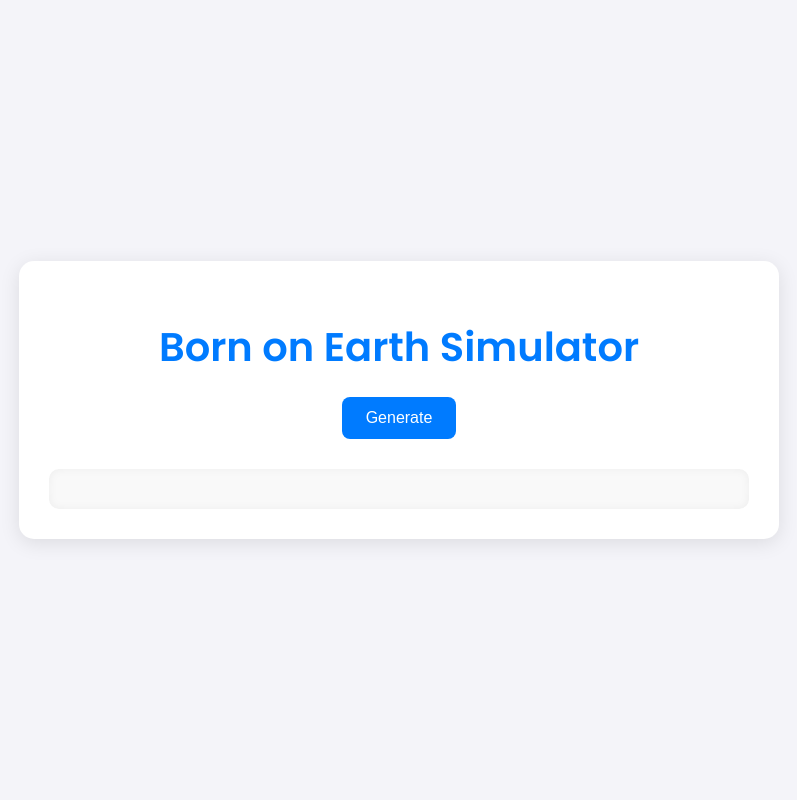
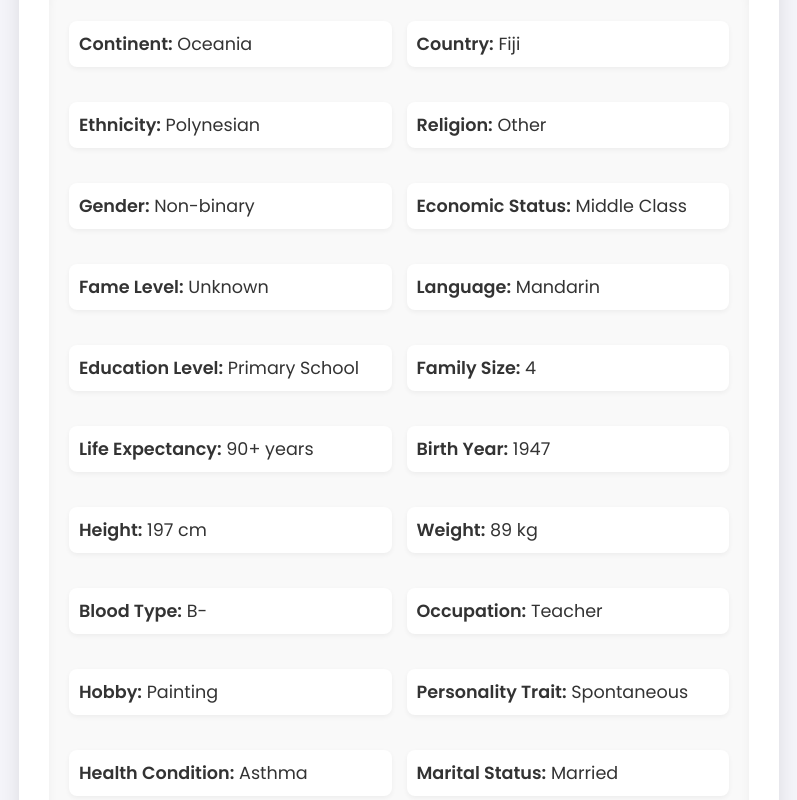
Before and after one commit to Liquefy7822/humanrng.github.io, a plain HTML site: page index.html in a window 1280 px wide. Both pictures are taken after a click on the button "Generate". Shown: the top 800 px of the page, without its empty margins (241-1038 px from the left). Drawn offline with Linux system fonts and the light colour scheme.

Commit message:
Update index.html

```diff
--- a/index.html
+++ b/index.html
@@ -118,7 +118,7 @@
                     { name: 'Japan', weight: 10 },
                     { name: 'South Korea', weight: 8 },
                     { name: 'Indonesia', weight: 15 },
-                    { name: 'Singapore', weight: 5 }  // Added Singapore
+                    { name: 'Singapore', weight: 5 }
                 ],
                 Europe: [
                     { name: 'Germany', weight: 15 },
@@ -152,7 +152,7 @@
             const ethnicities = {
                 Africa: ['Igbo', 'Yoruba', 'Zulu', 'Amhara', 'Oromo'],
                 Asia: ['Han Chinese', 'Bengali', 'Japanese', 'Korean', 'Tamil',
-                      'Chinese Singaporean', 'Malay Singaporean', 'Indian Singaporean', 'Eurasian Singaporean'],  // Added Singaporean ethnicities
+                      'Chinese Singaporean', 'Malay Singaporean', 'Indian Singaporean', 'Eurasian Singaporean'],
                 Europe: ['German', 'French', 'Italian', 'Spanish', 'English'],
                 'North America': ['Native American', 'African American', 'Hispanic', 'Caucasian', 'Asian American'],
                 'South America': ['Mestizo', 'Indigenous', 'European Brazilian', 'Afro-Brazilian', 'Mulatto'],
@@ -166,10 +166,54 @@
                 { name: 'Judaism', weight: 0.2 },
                 { name: 'Atheism', weight: 16 },
                 { name: 'Other', weight: 5.8 },
-                { name: 'Taoism', weight: 3 }  // Added Taoism (common in Singapore)
+                { name: 'Taoism', weight: 3 }
+            ];
+            const genders = ['Male', 'Female', 'Non-binary'];
+            const economicStatuses = [
+                { name: 'Poor', weight: 40 },
+                { name: 'Lower Middle Class', weight: 30 },
+                { name: 'Middle Class', weight: 20 },
+                { name: 'Upper Middle Class', weight: 8 },
+                { name: 'Rich', weight: 2 }
+            ];
+            const fameLevels = [
+                { name: 'Unknown', weight: 90 },
+                { name: 'Locally Known', weight: 7 },
+                { name: 'Nationally Known', weight: 2.5 },
+                { name: 'Internationally Known', weight: 0.5 }
             ];
             const languages = ['English', 'Mandarin', 'Hindi', 'Spanish', 'French', 'Arabic',
-                             'Bengali', 'Portuguese', 'Russian', 'Japanese', 'Malay', 'Tamil'];  // Added Malay and Tamil
+                             'Bengali', 'Portuguese', 'Russian', 'Japanese', 'Malay', 'Tamil'];
+            const educationLevels = [
+                { name: 'No Formal Education', weight: 10 },
+                { name: 'Primary School', weight: 20 },
+                { name: 'Secondary School', weight: 30 },
+                { name: 'Bachelor\'s Degree', weight: 25 },
+                { name: 'Master\'s Degree', weight: 10 },
+                { name: 'PhD', weight: 5 }
+            ];
+            const familySizes = ['1 (Only Child)', '2', '3', '4', '5', '6+'];
+            const lifeExpectancies = [
+                { name: '50-60 years', weight: 10 },
+                { name: '60-70 years', weight: 20 },
+                { name: '70-80 years', weight: 40 },
+                { name: '80-90 years', weight: 25 },
+                { name: '90+ years', weight: 5 }
+            ];
+            const birthYears = Array.from({ length: 100 }, (_, i) => 1924 + i);
+            const heights = Array.from({ length: 100 }, (_, i) => 120 + i);
+            const weights = Array.from({ length: 100 }, (_, i) => 40 + i);
+            const bloodTypes = ['A+', 'A-', 'B+', 'B-', 'AB+', 'AB-', 'O+', 'O-'];
+            const occupations = ['Teacher', 'Engineer', 'Doctor', 'Artist', 'Farmer', 'Software Developer', 'Lawyer', 'Nurse', 'Chef', 'Entrepreneur'];
+            const hobbies = ['Reading', 'Traveling', 'Cooking', 'Sports', 'Music', 'Gaming', 'Photography', 'Dancing', 'Painting', 'Gardening'];
+            const personalityTraits = ['Introverted', 'Extroverted', 'Creative', 'Analytical', 'Empathetic', 'Adventurous', 'Organized', 'Spontaneous'];
+            const healthConditions = ['None', 'Asthma', 'Diabetes', 'Hypertension', 'Allergies', 'Arthritis', 'Depression', 'Anxiety'];
+            const maritalStatuses = ['Single', 'Married', 'Divorced', 'Widowed'];
+            const numberOfChildren = ['0', '1', '2', '3', '4+'];
+            const politicalViews = ['Liberal', 'Conservative', 'Moderate', 'Apolitical'];
+            const favoriteFoods = ['Pizza', 'Sushi', 'Pasta', 'Curry', 'Tacos', 'Burger', 'Steak', 'Salad', 'Soup', 'Dessert'];
+
+            // Singapore-specific data
             const singaporeSpecific = {
                 occupations: ['Banker', 'Software Engineer', 'Civil Servant', 'Teacher', 'Doctor',
                             'Hawker', 'Entrepreneur', 'Pilot', 'Nurse', 'Architect'],
@@ -191,7 +235,7 @@
             if (randomCountry === 'Singapore') {
                 randomEthnicity = weightedRandom(
                     ['Chinese Singaporean', 'Malay Singaporean', 'Indian Singaporean', 'Eurasian Singaporean'],
-                    [74, 13, 9, 4]  // Rough percentages of ethnic groups in Singapore
+                    [74, 13, 9, 4]
                 );
                 randomOccupation = singaporeSpecific.occupations[Math.floor(Math.random() * singaporeSpecific.occupations.length)];
                 randomHobby = singaporeSpecific.hobbies[Math.floor(Math.random() * singaporeSpecific.hobbies.length)];
```
